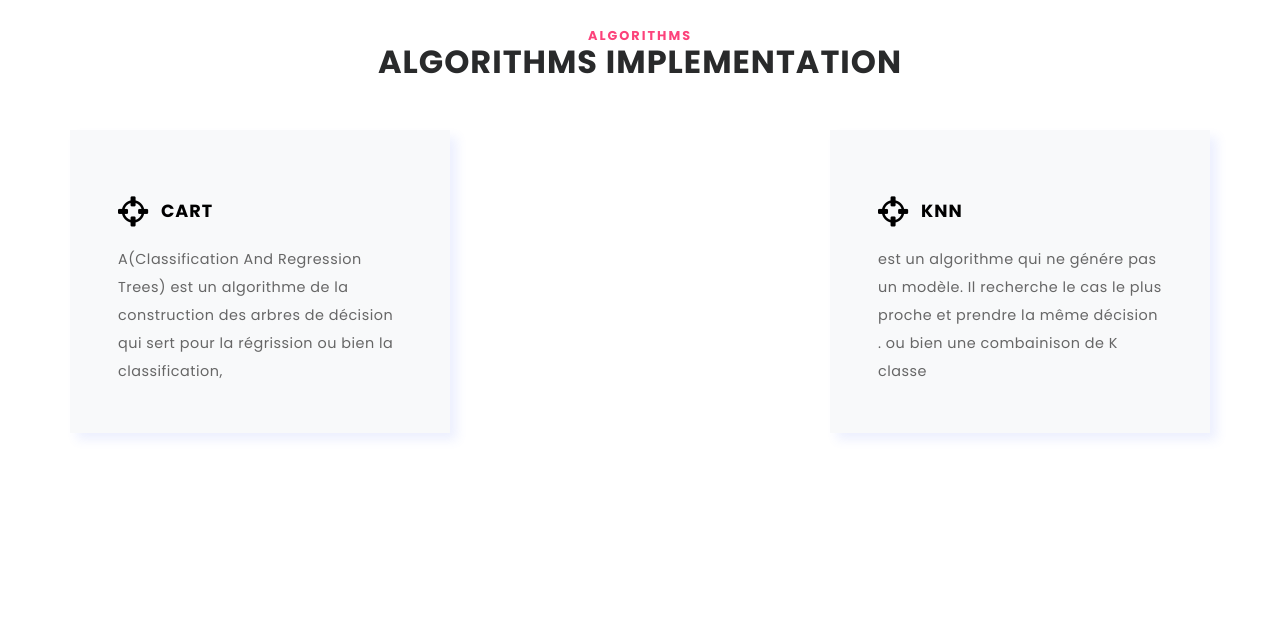
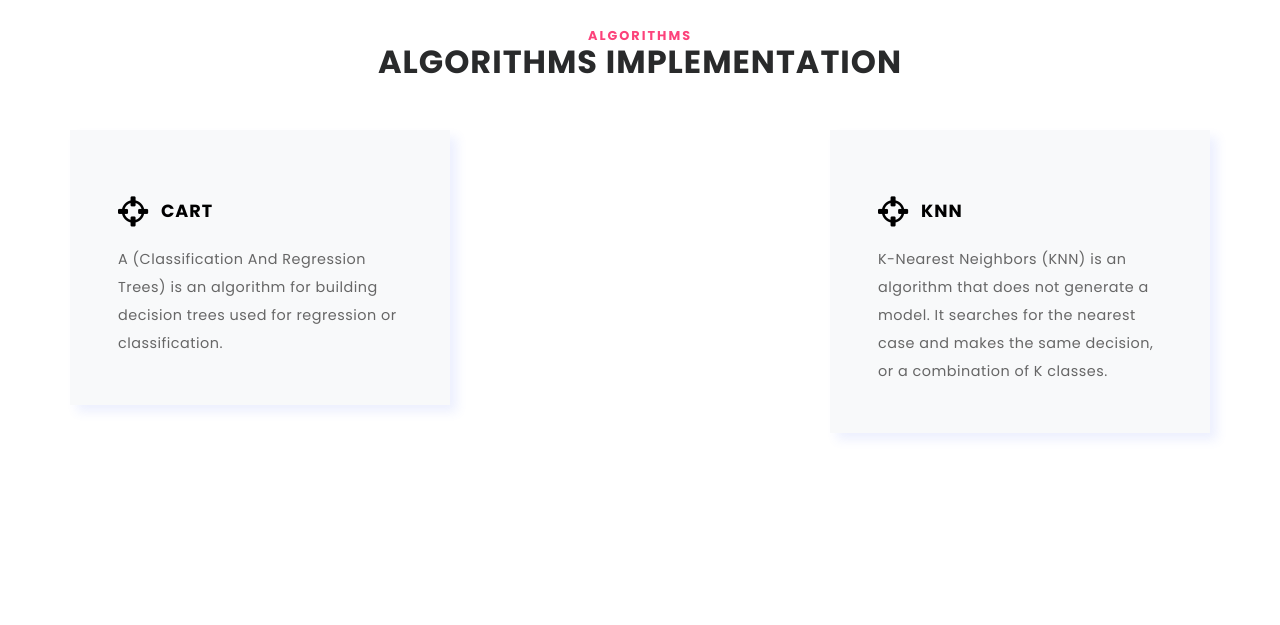
Before and after one commit to AouaneGSPNO/dec-portal-fse, a Django app: page / in a window 1280 px wide. Shown: the part 735-1360 px from the top of the page. Run offline with Django 3.2, Linux system fonts and the light colour scheme; some libraries are stand-ins or nearby versions; some web fonts are replaced.

Commit message:
add files for railway

```diff
--- a/templates/index.html
+++ b/templates/index.html
@@ -128,7 +128,8 @@
                             <a href="/cart">
 
                                 <h3 class="my-3"> <span class="fa fa-crosshairs" aria-hidden="true"></span> CART</h3>
-                                <p>A(Classification And Regression Trees) est un algorithme de la construction des arbres de décision qui sert pour la régrission ou bien la classification,
+                                <p>A (Classification And Regression Trees) is an algorithm for building decision trees used for regression or classification.
+
                                 </p>
                             </a>
                         </div>
@@ -148,7 +149,8 @@
                             <a href="/knn">
 
                             <h3 class="my-3"> <span class="fa fa-crosshairs" aria-hidden="true"></span> KNN</h3>
-                            <p>est un algorithme qui ne génére pas un modèle. Il recherche le cas le plus proche et prendre la même décision . ou bien une combainison de K classe</p>
+                            <p>K-Nearest Neighbors (KNN) is an algorithm that does not generate a model. It searches for
+                                the nearest case and makes the same decision, or a combination of K classes.</p>
                             </a>
                         </div>
                     </div>
@@ -251,7 +253,7 @@
                         </div>
                         <div class="team-info">
                             <h3 class="mt-md-4 mt-3"><span class="sub-tittle-team">Supervisor</span> Pr. Salmane Tarik El ALLAMI</h3>
-                            <p>Professor at INPT--Data Science</p>
+                            <p>Professor at FSE</p>
                             <ul class="social_section_1info mt-md-4 mt-3">
                                 <li class="google"><a href="#"><i class="fa fa-google-plus mr-1"></i>google</a></li>
                                 <li class="linkedin"><a href="#"><i class="fa fa-linkedin mr-1"></i>linkedin</a></li>
```
Also changed, not shown: 1 other file.
